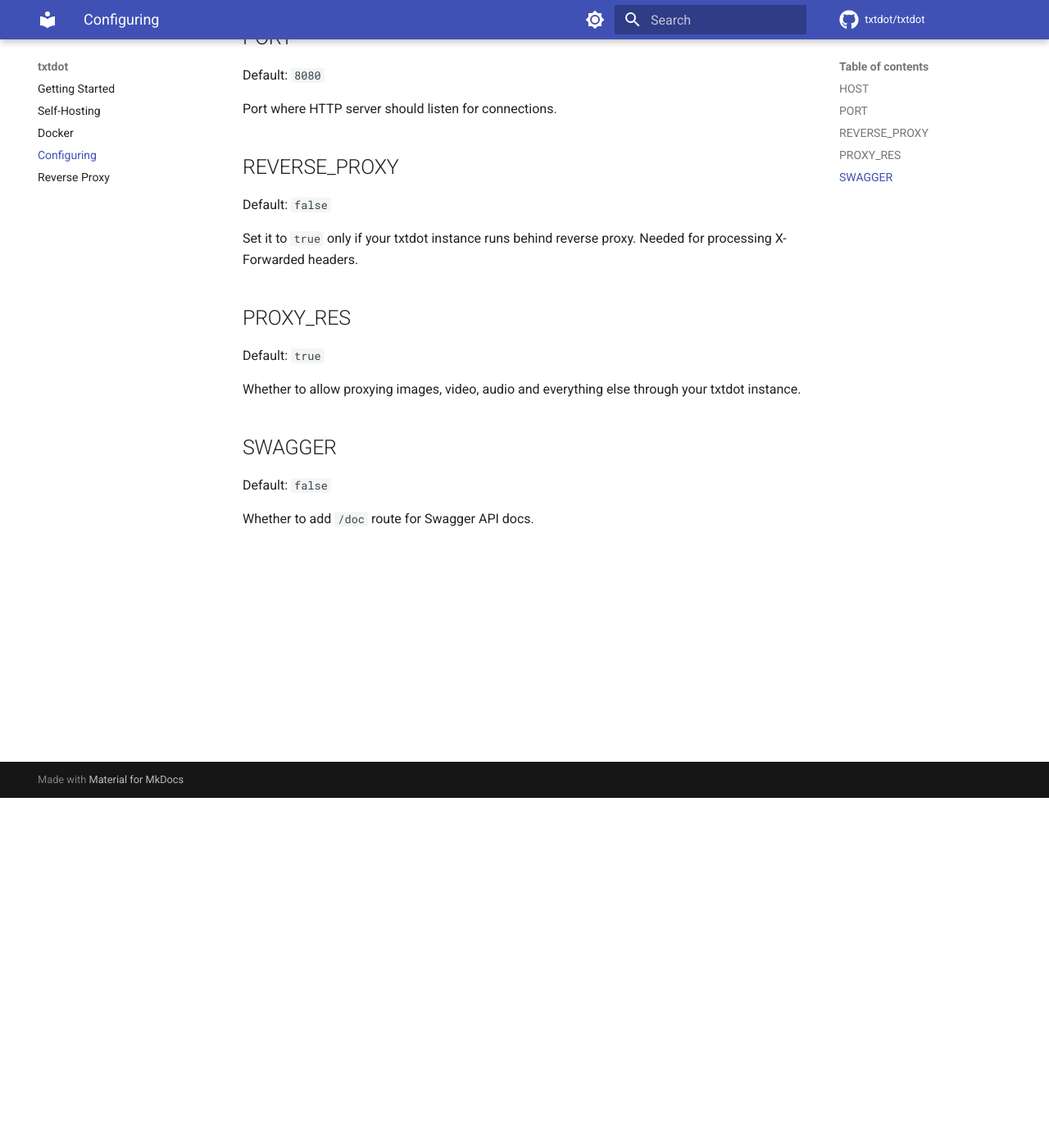
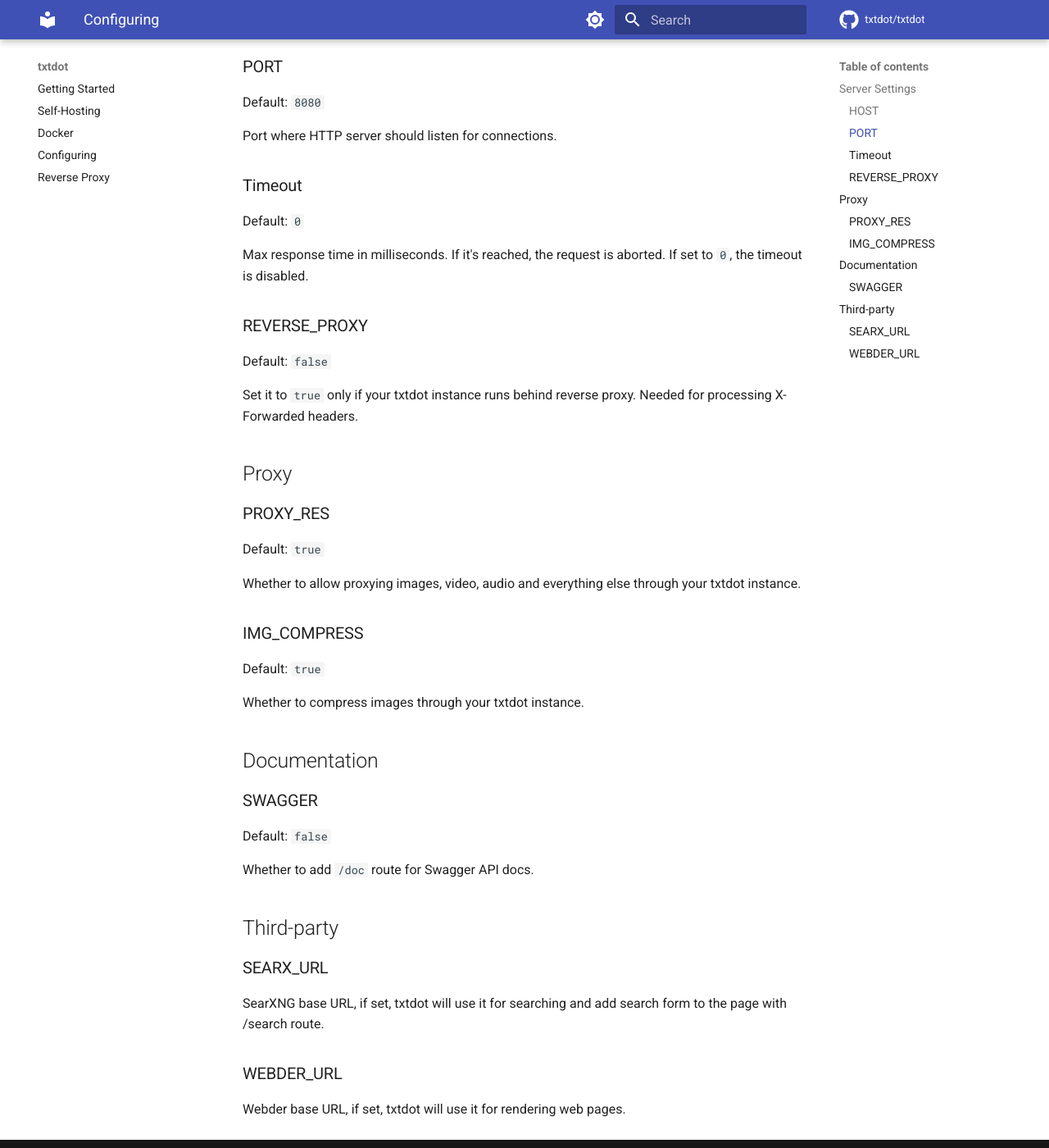
Before and after one commit to TxtDot/documentation, an MkDocs documentation site: the page built from docs/txtdot/server/env.md, in a window 1280 px wide and 1400 px high, scrolled down 427 px. Shown: the whole window at 82% size. Built offline with MkDocs 1.6.1 and Material for MkDocs 9.7.7, drawn with Linux system fonts in a browser that asks for light colours; comment, search, counter and statistics services are not loaded.

```diff
--- a/docs/env.md
+++ b/docs/txtdot/server/env.md
@@ -4,7 +4,9 @@ txtdot can be configured either with environment variables
 or with the `.env` file in the working directory which has higher priority.
 For sample config, see [`.env.example`](https://github.com/TxtDot/txtdot/blob/main/.env.example).
 
-## HOST
+## Server Settings
+
+### HOST
 
 Default: `0.0.0.0`
 
@@ -12,28 +14,54 @@ Host where HTTP server should listen for connections.
 Set it to `127.0.0.1` if your txtdot instance is behind reverse proxy,
 `0.0.0.0` otherwise.
 
-## PORT
+### PORT
 
 Default: `8080`
 
 Port where HTTP server should listen for connections.
 
-## REVERSE_PROXY
+### Timeout
+
+Default: `0`
+
+Max response time in milliseconds. If it's reached, the request is aborted. If set to `0`, the timeout is disabled.
+
+### REVERSE_PROXY
 
 Default: `false`
 
 Set it to `true` only if your txtdot instance runs behind reverse proxy.
 Needed for processing X-Forwarded headers.
 
-## PROXY_RES
+## Proxy
+
+### PROXY_RES
 
 Default: `true`
 
 Whether to allow proxying images, video, audio
 and everything else through your txtdot instance.
 
-## SWAGGER
+### IMG_COMPRESS
+
+Default: `true`
+
+Whether to compress images through your txtdot instance.
+
+## Documentation
+
+### SWAGGER
 
 Default: `false`
 
 Whether to add `/doc` route for Swagger API docs.
+
+## Third-party
+
+### SEARX_URL
+
+SearXNG base URL, if set, txtdot will use it for searching and add search form to the page with /search route.
+
+### WEBDER_URL
+
+Webder base URL, if set, txtdot will use it for rendering web pages.
```
Also changed, not shown: docs/txtdot/server/index.md (renamed from docs/index.md, +60 -8 lines), docs/txtdot/server/docker.md (renamed from docs/docker.md), docs/txtdot/server/reverse.md (renamed from docs/reverse.md), docs/txtdot/server/selfhost.md (renamed from docs/selfhost.md).
